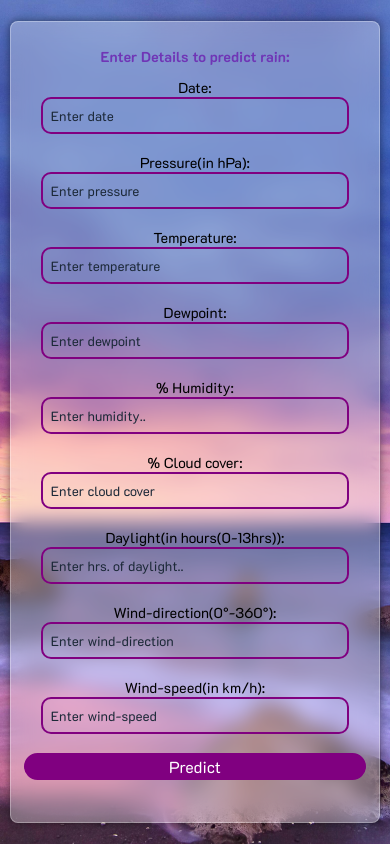
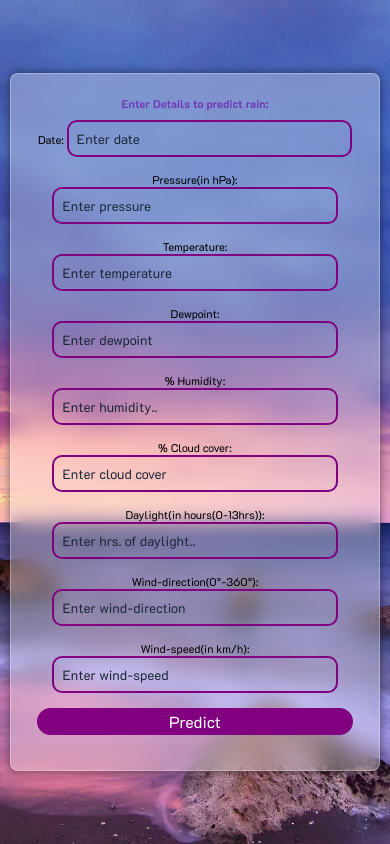
Before and after one commit to Devanshpratapsingh28/Rain-Prediction-ML-Project, a Flask app: page / in a window 390 px wide. Run offline with Flask 3, Linux system fonts and the light colour scheme; parts of the project's set-up code (start-up, migrations or seed data) failed here and were passed over.

Commit message:
Updated media queries in CSS file

```diff
--- a/static/rainpredict.css
+++ b/static/rainpredict.css
@@ -94,6 +94,10 @@
         padding: 1rem;
         height: auto;
     }
+    #inner-1, #inner-2, #inner-3 {
+        text-align: center;
+        font-size: 0.8rem;
+    }
 }
 
 @media (max-width: 480px) {
@@ -115,6 +119,6 @@
 
     #inner-1, #inner-2, #inner-3 {
         text-align: center;
-        font-size: 0.9rem;
+        font-size: 0.7rem;
     }
 }
```
